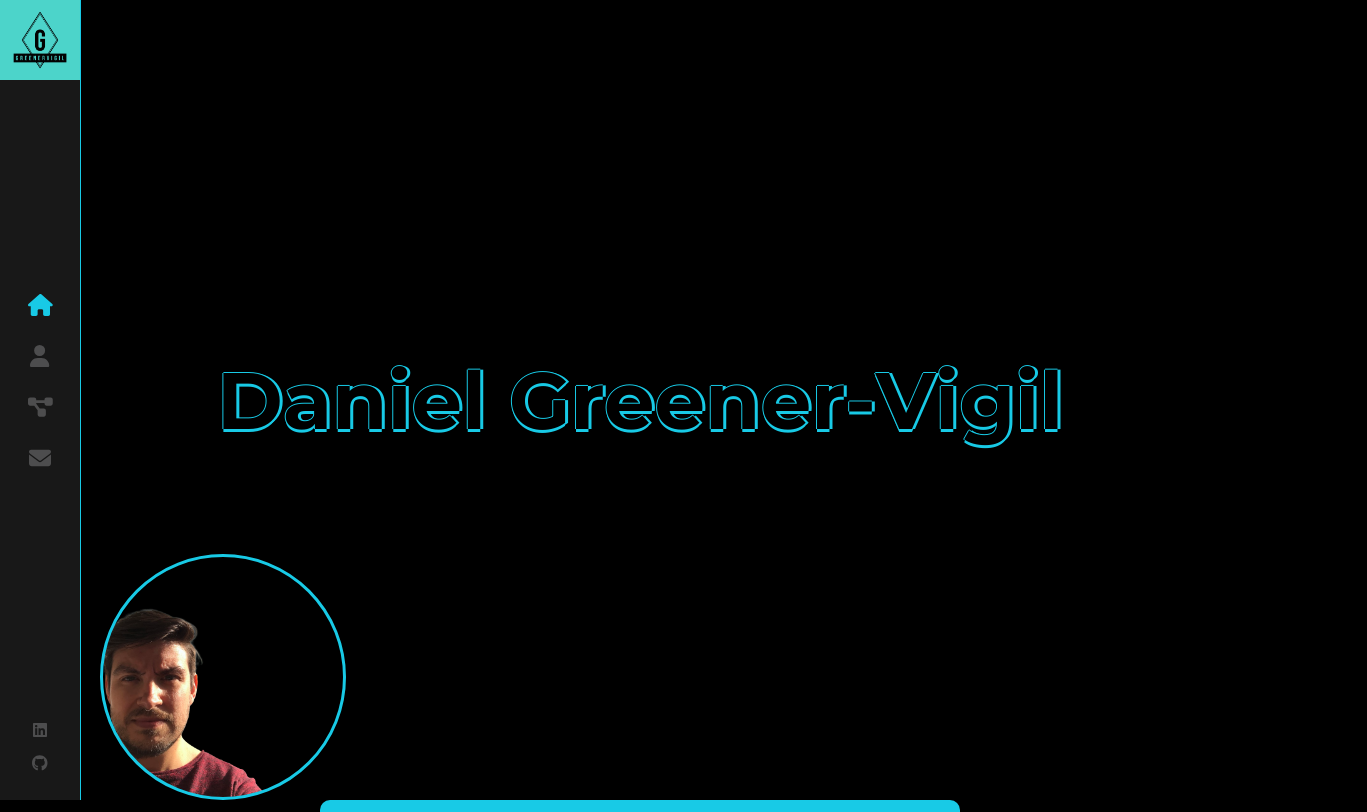
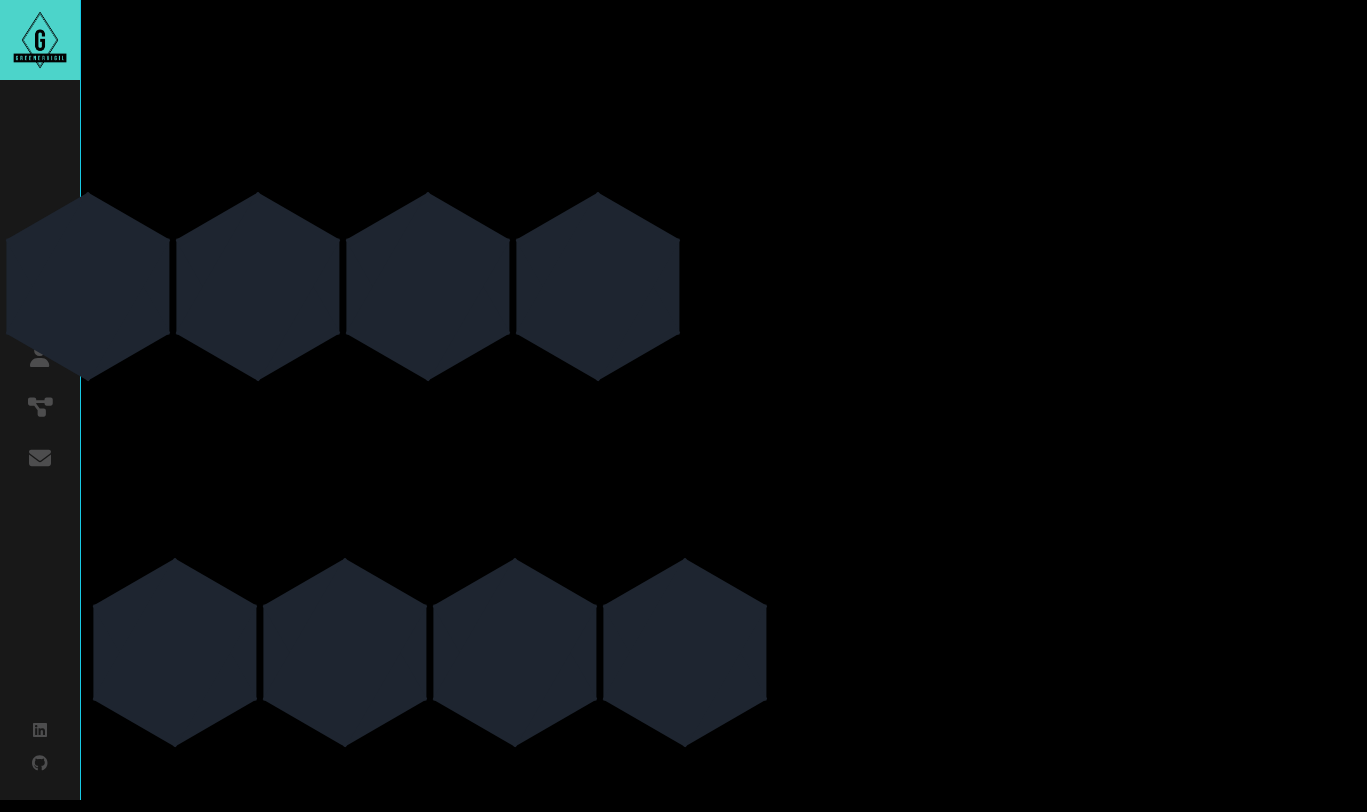
Before and after one commit to greenervigil/portfolio, a React (Create React App) app: page / in a window 1280 px wide. Shown: the top 812 px of the page, 1367 px wide, since content can reach past the window. Built offline with nearby package versions, Linux system fonts and the light colour scheme; the HTML template or start-up script is replaced by a standard one.

Commit message:
begin working on pages

```diff
--- a/src/App.js
+++ b/src/App.js
@@ -1,101 +1,14 @@
 import './App.css';
 import Sidebar from './components/Sidebar/Sidebar';
 import 'animate.css';
-import styled from '@emotion/styled';
-import me from './assets/images/djv_ccexpress.png';
-import { useEffect } from 'react';
-
-const Section = styled.section`
-  height: 100vh;
-
-  ul {
-    list-style-type: none;
-    padding: 0;
-    margin: 0;
-    display: grid;
-    grid-template-columns: repeat(3, auto);
-    justify-content: center;
-    align-items: middle;
-    place-items: center;
-    height: 100vh;
-  }
-
-  span {
-    width: 30vh;
-    height: 30vh;
-    margin-left: 100px;
-    position: absolute;
-    background-color: #000;
-    background-image: url(${me});
-    background-position: 0% 50%;
-    background-size: 100%;
-    background-repeat: no-repeat;
-    bottom: 0;
-    left: 0;
-    border: 3px solid #18cae6;
-    border-radius: 50%;
-    z-index: 999;
-  }
-
-  .scroll {
-    color: #000;
-    text-shadow: -1px 0 #18cae6, 0 3px #18cae6, 3px 0 #18cae6, 0 -1px #18cae6;
-  }
-
-  .box {
-    height: 50vh;
-    width: 50vw;
-    background-color: #18cae6;
-    margin: 0 auto;
-    text-align: center;
-    padding-top: 0.3em;
-    border-radius: 10px;
-  }
-`;
+import Home from './pages/home';
+import Projects from './pages/projects';
 
 const App = () => {
-
-  useEffect(() => {
-    window.addEventListener("scroll", function (e) {
-      const target = document.querySelectorAll(".scroll");
-
-      let index = 0,
-        length = target.length;
-
-      for (index; index < length; index++) {
-        let pos = window.pageYOffset * target[index].dataset.rate;
-
-        if (target[index].dataset.direction === "horizontal") {
-          let posX = window.pageYOffset * target[index].dataset.ratex;
-          let posY = window.pageYOffset * target[index].dataset.ratey;
-
-          target[
-            index
-          ].style.transform = `translate3d(${posX/2}px, ${posY}px, 0px)`;
-        } else {
-          target[index].style.transform = `translate3d(0px, ${pos}px, 0px)`;
-        }
-      }
-    });
-  },[])
   return (
     <>
       <Sidebar />
-      <Section>
-        <ul>
-          <li class="scroll" data-rate="-2">Daniel</li>
-          <li class="scroll">&nbsp;Greener-</li>
-          <li class="scroll" data-rate="2">Vigil</li>
-        </ul>
-        <span class="scroll" data-rateY="1" data-rateX="2" data-direction="horizontal"></span>
-      </Section>
-      <Section>
-        <div class="box">
-          <h1>Daniel Greener-Vigil</h1>
-          <h4>Software Engineer / </h4>
-          <h4>Web Developer</h4>
-        </div>
-      </Section>
+      <Projects />
     </>
   );
 }
--- /dev/null
+++ b/src/pages/home.js
@@ -0,0 +1,104 @@
+import styled from '@emotion/styled';
+import me from '../assets/images/djv_ccexpress.png';
+import { useEffect } from 'react';
+
+const Section = styled.section`
+  height: 100%;
+
+  ul {
+    list-style-type: none;
+    padding: 0;
+    margin: 0;
+    display: grid;
+    grid-template-columns: repeat(3, auto);
+    justify-content: center;
+    align-items: middle;
+    place-items: center;
+    height: 100vh;
+  }
+
+  span {
+    width: 35vh;
+    height: 35vh;
+    margin-left: 100px;
+    position: absolute;
+    background-color: #000;
+    background-image: url(${me});
+    background-position: 0% 50%;
+    background-size: 100%;
+    background-repeat: no-repeat;
+    bottom: 0;
+    left: 0;
+    border: 3px solid #18cae6;
+    border-radius: 50%;
+    z-index: 999;
+    overflow: auto;
+    white-space: nowrap;
+  }
+
+  .scroll {
+    color: #000;
+    text-shadow: -1px 0 #18cae6, 0 3px #18cae6, 3px 0 #18cae6, 0 -1px #18cae6;
+  }
+
+  .box {
+    height: 40vh;
+    width: 30vw;
+    background-color: #18cae6;
+    margin: 0 auto;
+    text-align: center;
+    padding-top: 0.3em;
+    border-radius: 10px;
+  }
+`;
+
+const Home = () => {
+
+    useEffect(() => {
+        window.addEventListener("scroll", function (e) {
+          const target = document.querySelectorAll(".scroll");
+
+          let index = 0,
+            length = target.length;
+
+          for (index; index < length; index++) {
+            let pos = window.pageYOffset * target[index].dataset.rate;
+
+            if (target[index].dataset.direction === "horizontal") {
+              let posX = window.pageYOffset * target[index].dataset.ratex;
+              let posY = window.pageYOffset * target[index].dataset.ratey;
+
+              target[
+                index
+              ].style.transform = `translate3d(${posX}px, ${posY}px, 0px)`;
+            } else {
+              target[index].style.transform = `translate3d(0px, ${pos}px, 0px)`;
+            }
+          }
+        });
+    },[]);
+
+    return (
+        <>
+            <Section>
+                <ul>
+                <li className="scroll" data-rate="-2">Daniel</li>
+                <li className="scroll" data-rate="-1">&nbsp;Greener-</li>
+                <li className="scroll" data-rate="3">Vigil</li>
+                </ul>
+                <div style={{width: '50vw', overflow: 'hidden', whiteSpace: 'nowrap'}}>
+                <span className="scroll" data-rateY="1" data-rateX="1" data-direction="horizontal"></span>
+                </div>
+            </Section>
+            <Section>
+                <div className="box">
+                <h1>Daniel Greener-Vigil</h1>
+                <h4>Software Engineer / </h4>
+                <h4>Web Developer</h4>
+                </div>
+            </Section>
+        </>
+    )
+}
+
+export default Home;
--- /dev/null
+++ b/src/pages/projects.js
@@ -0,0 +1,76 @@
+import styled from "@emotion/styled";
+
+const Container = styled.div`
+    margin: 0 auto;
+
+    ol.even {
+        position: relative;
+        left: 5.45455rem;
+    }
+
+    ol.odd {
+        position: relative;
+        margin-bottom: -4.5%;
+    }
+
+    .hex {
+        position: relative;
+        margin: 1em auto;
+        width: 6rem;
+        height: 10.2rem;
+        background: #1e2530;
+        transform: rotate(-90deg);
+        display: inline-block;
+        list-style-type: none;
+        margin-right: 4.61538rem;
+        transition: all 150ms ease-in-out;
+        z-index: 2;
+    }
+
+    .hex:before, .hex:after {
+        position: absolute;
+        width: inherit;
+        height: inherit;
+        border-radius: inherit;
+        background: inherit;
+        content: '';
+        z-index: -1;
+    }
+
+    .hex: before {
+        transform: rotate(60deg);
+    }
+
+    .hex:after {
+        transform: rotate(-60deg);
+    }
+
+    .hex:hover {
+        background: #ea7432;
+        cursor: pointer;
+    }
+`;
+
+const Projects = () => {
+    return (
+        <>
+            <h1>Projects</h1>
+            <Container>
+                <ol className="odd">
+                    <li className="hex"></li>
+                    <li className="hex"></li>
+                    <li className="hex"></li>
+                    <li className="hex"></li>
+                </ol>
+                <ol className="even">
+                <li className="hex"></li>
+                <li className="hex"></li>
+                <li className="hex"></li>
+                <li className="hex"></li>
+                </ol>
+            </Container>
+        </>
+    );
+}
+
+export default Projects;
```
